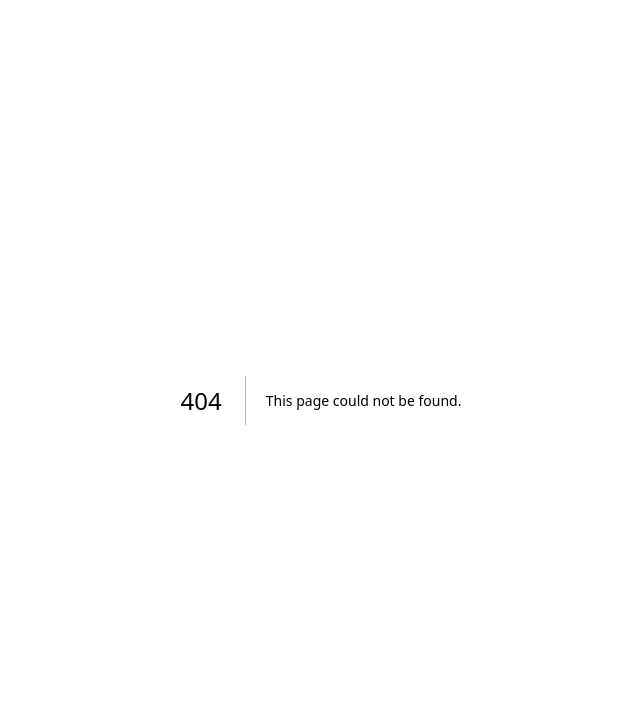
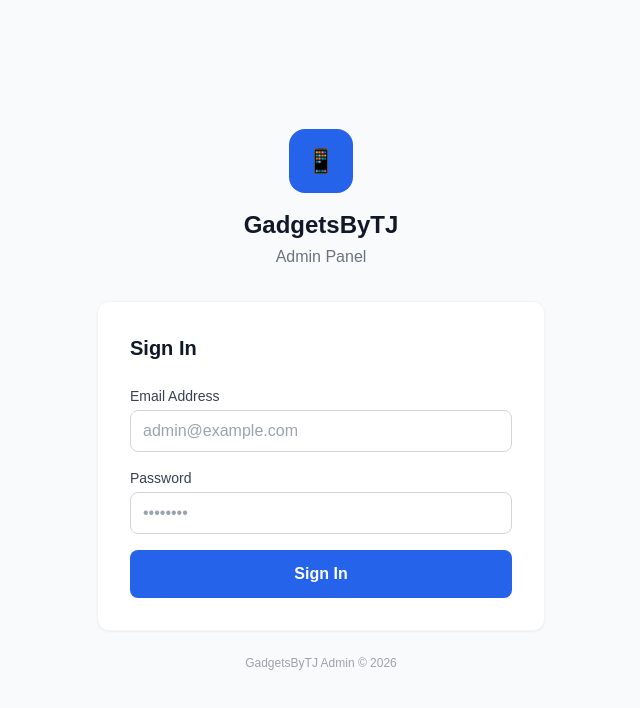
Before and after one commit to mrglasswillbreak/GadgetsByTJ, a Next.js app: page /admin/login in a window 1280 px wide. Before the commit this address had no page. Shown: the top 708 px of the page, without its empty margins (319-959 px from the left). Built offline with nearby package versions, Linux system fonts and the light colour scheme.

Commit message:
feat(auth): implement NextAuth credentials provider with hashed password login and protected admin route middleware
Co-authored-by: mrglasswillbreak <258516654+mrglasswillbreak@users.noreply.github.com>

```diff
--- /dev/null
+++ b/src/app/admin/login/page.tsx
@@ -0,0 +1,126 @@
+'use client';
+
+import { useState } from 'react';
+import { signIn } from 'next-auth/react';
+import { useRouter } from 'next/navigation';
+
+export default function AdminLoginPage() {
+  const router = useRouter();
+  const [email, setEmail] = useState('');
+  const [password, setPassword] = useState('');
+  const [error, setError] = useState('');
+  const [loading, setLoading] = useState(false);
+
+  async function handleSubmit(e: React.FormEvent) {
+    e.preventDefault();
+    setError('');
+    setLoading(true);
+
+    try {
+      const result = await signIn('credentials', {
+        email,
+        password,
+        redirect: false,
+      });
+
+      if (result?.error) {
+        setError('Invalid email or password. Please try again.');
+      } else {
+        router.push('/admin/dashboard');
+        router.refresh();
+      }
+    } catch {
+      setError('An unexpected error occurred. Please try again.');
+    } finally {
+      setLoading(false);
+    }
+  }
+
+  return (
+    <div className="min-h-screen bg-gray-50 flex items-center justify-center px-4">
+      <div className="w-full max-w-md">
+        {/* Logo / Branding */}
+        <div className="text-center mb-8">
+          <div className="inline-flex items-center justify-center w-16 h-16 bg-blue-600 rounded-2xl mb-4">
+            <span className="text-2xl">📱</span>
+          </div>
+          <h1 className="text-2xl font-bold text-gray-900">GadgetsByTJ</h1>
+          <p className="text-gray-500 mt-1">Admin Panel</p>
+        </div>
+
+        {/* Card */}
+        <div className="bg-white rounded-xl shadow-sm border border-gray-100 p-8">
+          <h2 className="text-xl font-semibold text-gray-900 mb-6">Sign In</h2>
+
+          {error && (
+            <div
+              role="alert"
+              className="mb-4 p-3 bg-red-50 border border-red-200 rounded-lg text-red-700 text-sm"
+            >
+              {error}
+            </div>
+          )}
+
+          <form onSubmit={handleSubmit} className="space-y-4">
+            <div>
+              <label htmlFor="email" className="block text-sm font-medium text-gray-700 mb-1">
+                Email Address
+              </label>
+              <input
+                id="email"
+                type="email"
+                autoComplete="email"
+                required
+                value={email}
+                onChange={(e) => setEmail(e.target.value)}
+                aria-label="Email address"
+                className="w-full px-3 py-2 border border-gray-300 rounded-lg focus:outline-none focus:ring-2 focus:ring-blue-500 focus:border-transparent text-gray-900 placeholder-gray-400"
+                placeholder="admin@example.com"
+              />
+            </div>
+
+            <div>
+              <label htmlFor="password" className="block text-sm font-medium text-gray-700 mb-1">
+                Password
+              </label>
+              <input
+                id="password"
+                type="password"
+                autoComplete="current-password"
+                required
+                value={password}
+                onChange={(e) => setPassword(e.target.value)}
+                aria-label="Password"
+                className="w-full px-3 py-2 border border-gray-300 rounded-lg focus:outline-none focus:ring-2 focus:ring-blue-500 focus:border-transparent text-gray-900 placeholder-gray-400"
+                placeholder="••••••••"
+              />
+            </div>
+
+            <button
+              type="submit"
+              disabled={loading}
+              aria-label="Sign in to admin panel"
+              className="w-full py-3 px-4 bg-blue-600 hover:bg-blue-700 disabled:bg-blue-400 text-white font-semibold rounded-lg transition-colors focus:outline-none focus:ring-2 focus:ring-blue-500 focus:ring-offset-2 min-h-[44px]"
+            >
+              {loading ? (
+                <span className="flex items-center justify-center gap-2">
+                  <svg className="animate-spin h-4 w-4" viewBox="0 0 24 24" fill="none">
+                    <circle className="opacity-25" cx="12" cy="12" r="10" stroke="currentColor" strokeWidth="4" />
+                    <path className="opacity-75" fill="currentColor" d="M4 12a8 8 0 018-8v8H4z" />
+                  </svg>
+                  Signing in…
+                </span>
+              ) : (
+                'Sign In'
+              )}
+            </button>
+          </form>
+        </div>
+
+        <p className="text-center text-xs text-gray-400 mt-6">
+          GadgetsByTJ Admin &copy; {new Date().getFullYear()}
+        </p>
+      </div>
+    </div>
+  );
+}
--- /dev/null
+++ b/src/app/api/auth/[...nextauth]/route.ts
@@ -0,0 +1,2 @@
+import { handlers } from '@/lib/auth/config';
+export const { GET, POST } = handlers;
--- /dev/null
+++ b/src/lib/auth/config.ts
@@ -0,0 +1,45 @@
+import NextAuth from 'next-auth';
+import Credentials from 'next-auth/providers/credentials';
+import bcrypt from 'bcryptjs';
+import { db } from '@/lib/db';
+import { admins } from '@/lib/db/schema';
+import { eq } from 'drizzle-orm';
+
+export const { handlers, auth, signIn, signOut } = NextAuth({
+  providers: [
+    Credentials({
+      credentials: {
+        email: { label: 'Email', type: 'email' },
+        password: { label: 'Password', type: 'password' },
+      },
+      async authorize(credentials) {
+        if (!credentials?.email || !credentials?.password) return null;
+        try {
+          const admin = await db.query.admins.findFirst({
+            where: eq(admins.email, credentials.email as string),
+          });
+          if (!admin) return null;
+          const valid = await bcrypt.compare(credentials.password as string, admin.passwordHash);
+          if (!valid) return null;
+          return { id: String(admin.id), email: admin.email };
+        } catch {
+          return null;
+        }
+      },
+    }),
+  ],
+  pages: {
+    signIn: '/admin/login',
+  },
+  session: { strategy: 'jwt' },
+  callbacks: {
+    jwt({ token, user }) {
+      if (user) token.id = user.id;
+      return token;
+    },
+    session({ session, token }) {
+      if (session.user) session.user.id = token.id as string;
+      return session;
+    },
+  },
+});
```
Also changed, not shown: middleware.ts (added, +16 -0 lines).
